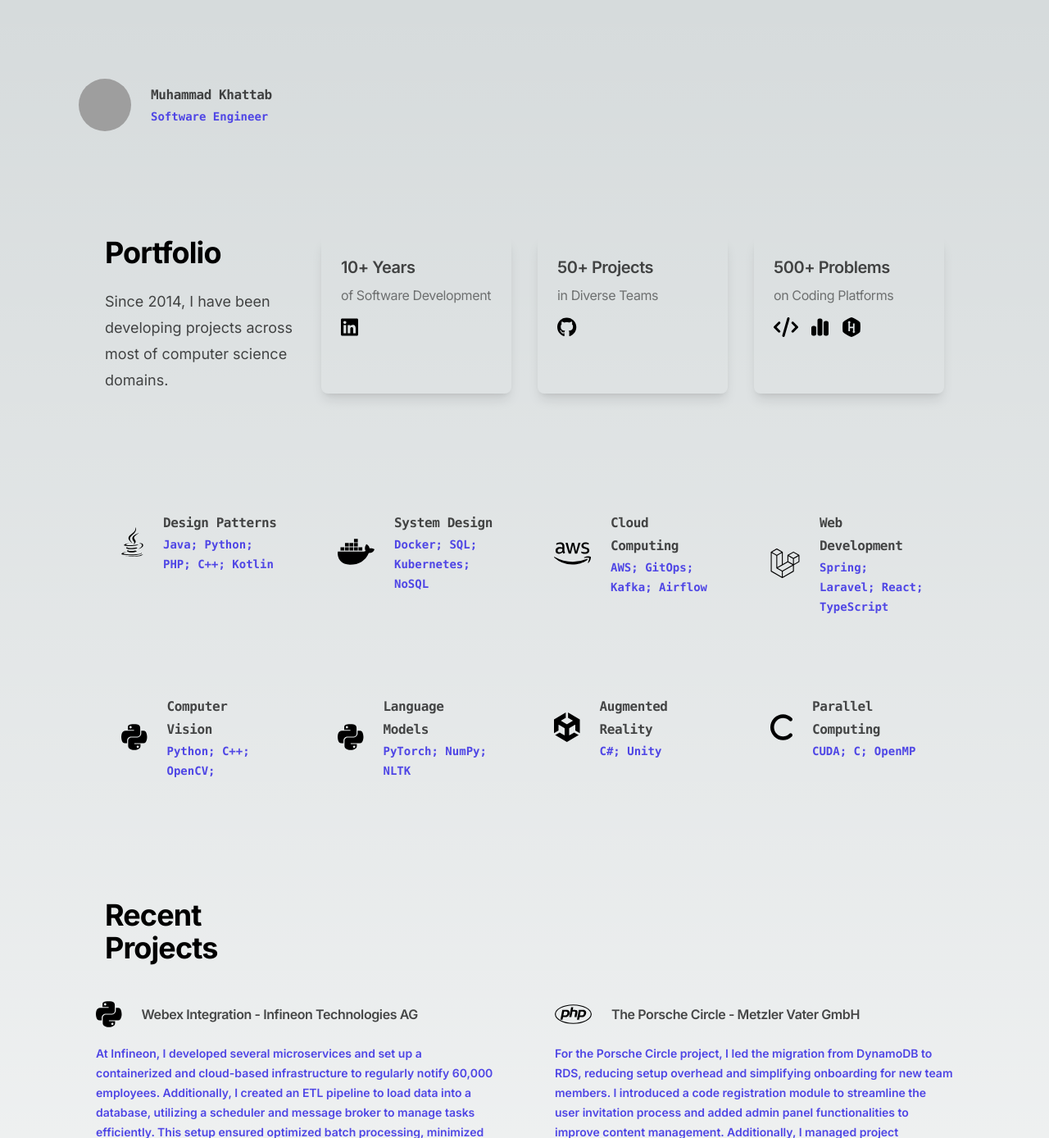
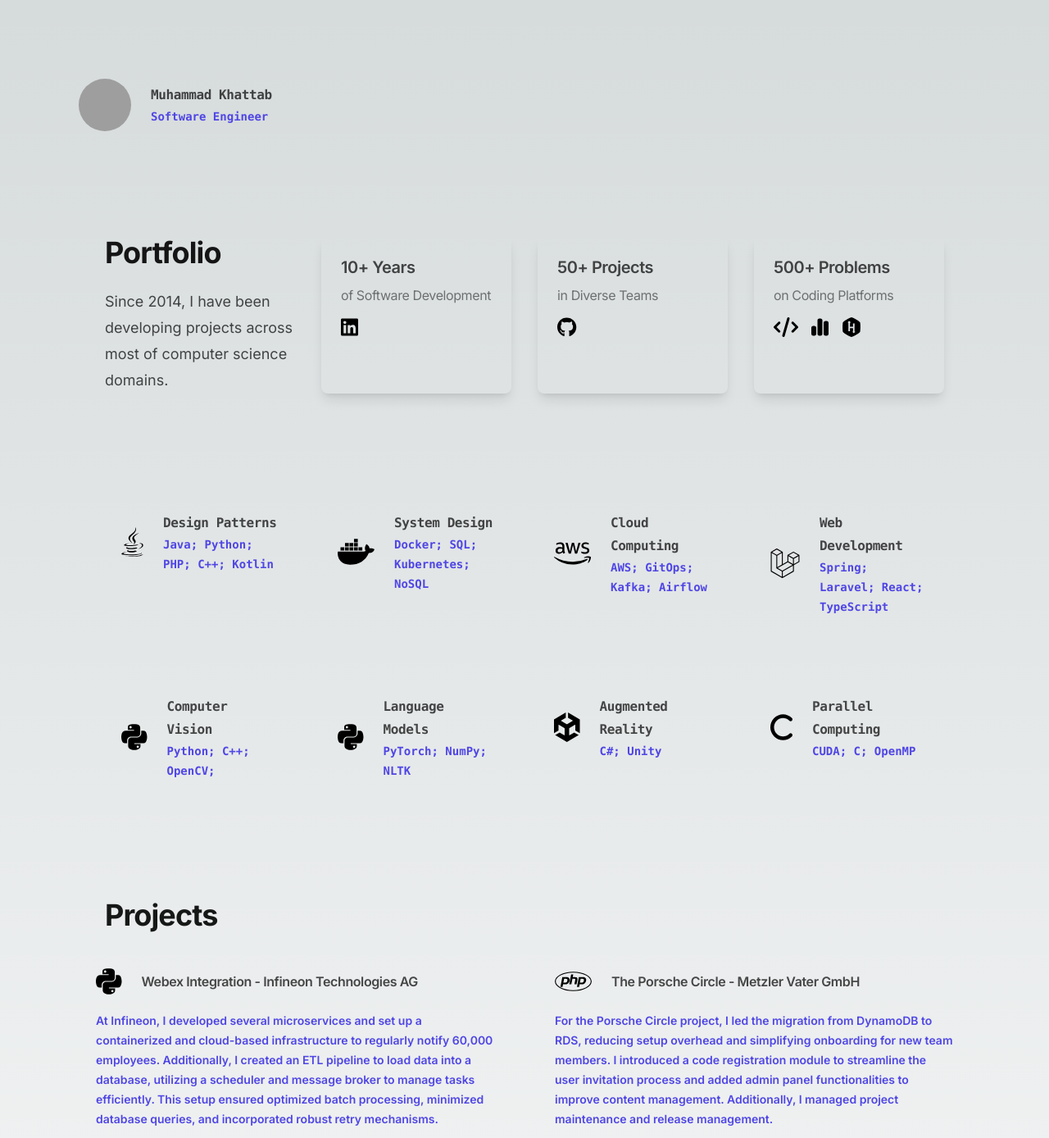
Before and after one commit to msskzx/fossilfolio, a Next.js app: page / in a window 1280 px wide. Shown: the top 1388 px of the page at 82% size. Built offline with nearby package versions, Linux system fonts and the light colour scheme; grey boxes are pictures that could not be loaded.

Commit message:
fixed key

```diff
--- a/app/animatedCard.tsx
+++ b/app/components/animatedCard.tsx
@@ -2,7 +2,7 @@
 
 import React, { useEffect, useState } from 'react';
 import { FontAwesomeIcon } from '@fortawesome/react-fontawesome';
-import MiLink from './links';
+import MiLink from '../data/links';
 
 interface AnimatedCardProps {
   targetNumber: number;
--- a/app/linkCard.tsx
+++ b/app/components/linkCard.tsx
@@ -11,7 +11,6 @@ interface LinkCardProps {
 const LinkCard: React.FC<LinkCardProps> = ({ title, desc, icon, url }) => {
   return (
     <a
-      key={title}
       href={url}
       className="group rounded-lg border border-transparent px-5 py-4 transition-colors hover:border-gray-300 hover:bg-gray-100 hover:dark:border-neutral-700 hover:dark:bg-neutral-800/30"
       target="_blank"
--- a/app/page.tsx
+++ b/app/page.tsx
@@ -1,12 +1,12 @@
 import Image from "next/image";
-import AnimatedCard from './animatedCard';
-import { links, otherLinks } from './links'
-import { topics } from './topics'
-import { highlights } from './highlights'
-import { meh } from './meh'
-import TopicCard from "./topicCard";
-import ProjectCard from "./projectCard";
-import LinkCard from "./linkCard";
+import AnimatedCard from './components/animatedCard';
+import { links, otherLinks } from './data/links'
+import { topics } from './data/topics'
+import { highlights } from './data/highlights'
+import { meh } from './data/meh'
+import TopicCard from "./components/topicCard";
+import ProjectCard from "./components/projectCard";
+import LinkCard from "./components/linkCard";
 
 export default function Home() {
   return (
@@ -30,7 +30,7 @@ export default function Home() {
       <div className="lg:rounded-xl py-24 sm:py-32">
         <div className="mx-auto grid max-w-7xl gap-x-8 gap-y-20 px-6 lg:px-8 sm:grid-cols-1 xl:grid-cols-4">
           <div className="max-w-2xl">
-            <h2 className="text-3xl font-bold tracking-tight sm:text-4xl">
+            <h2 className="text-3xl font-bold tracking-tight sm:text-4xl opacity-90">
               Portfolio
             </h2>
             <p className="mt-6 text-lg leading-8 opacity-70">
@@ -64,8 +64,8 @@ export default function Home() {
       <div className="lg:rounded-xl py-24 sm:py-32">
         <div className="mx-auto grid max-w-7xl gap-x-8 gap-y-20 px-6 lg:px-8 sm:grid-cols-1 xl:grid-cols-4 mb-6">
           <div className="max-w-2xl">
-            <h2 className="text-3xl font-bold tracking-tight sm:text-4xl">
-              Recent Projects
+            <h2 className="text-3xl font-bold tracking-tight sm:text-4xl opacity-90">
+              Projects
             </h2>
           </div>
         </div>
@@ -81,7 +81,7 @@ export default function Home() {
 
       <div className="mb-32 grid text-center lg:mb-0 lg:w-full lg:max-w-5xl sm:grid-cols-2 lg:grid-cols-4 lg:text-left">
         {Object.values(links).map((item) => (
-          <LinkCard title={item.title} desc={item.desc} icon={item.icon} url={item.url} />
+          <LinkCard key={item.title} title={item.title} desc={item.desc} icon={item.icon} url={item.url} />
         ))}
       </div>
     </main>
```
Also changed, not shown: app/components/projectCard.tsx (renamed from app/projectCard.tsx), app/components/topicCard.tsx (renamed from app/topicCard.tsx), app/data/highlights.tsx (renamed from app/highlights.tsx), app/data/links.tsx (renamed from app/links.tsx), app/data/meh.tsx (renamed from app/meh.tsx), app/data/topics.tsx (renamed from app/topics.tsx).
